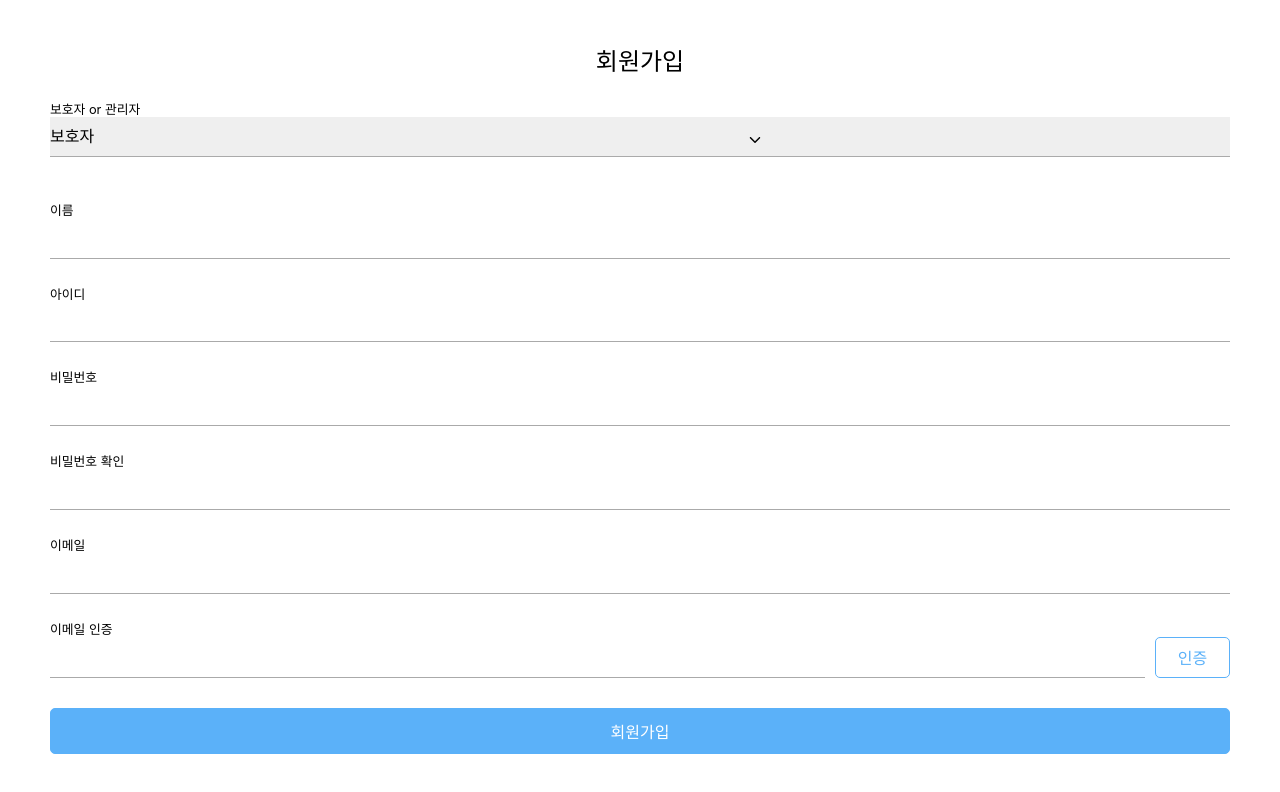
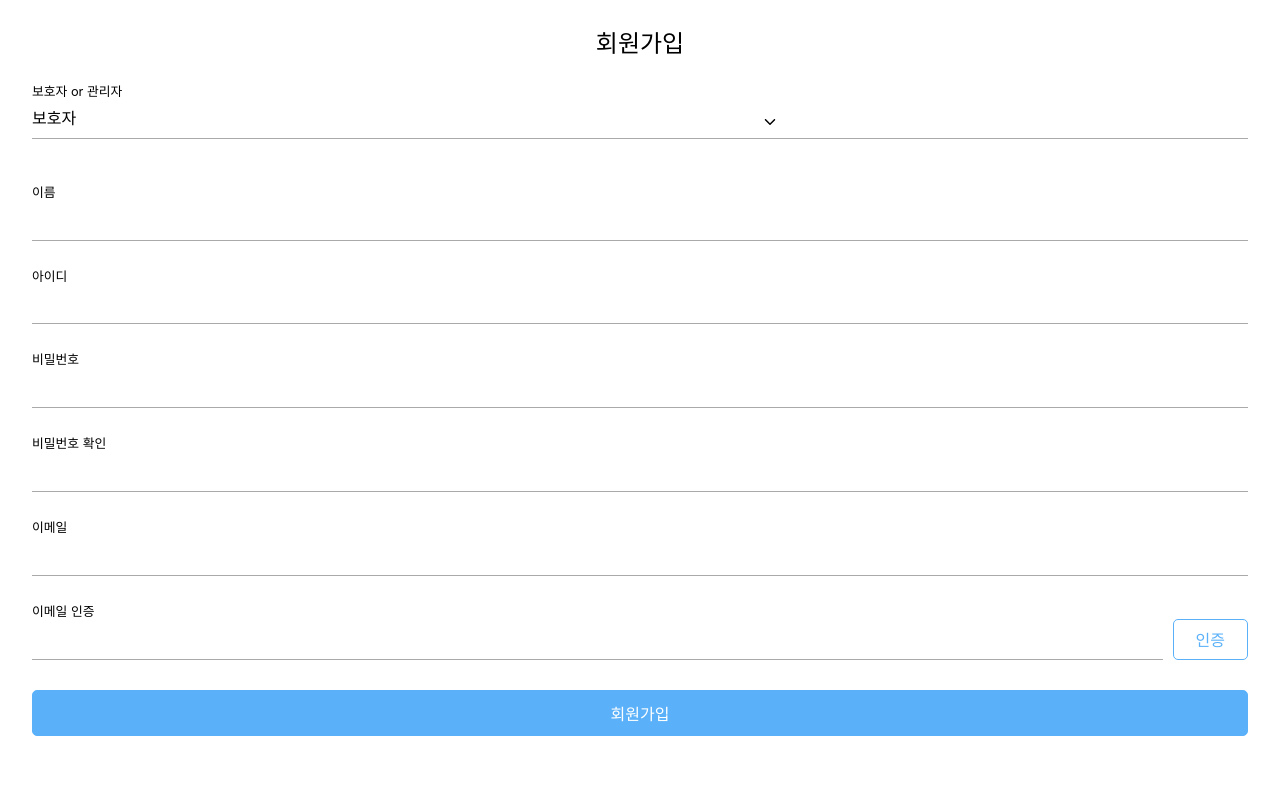
Before and after one commit to BBIYAC/anboo-react-frontend, a React (Create React App) app: page /signup in a window 1280 px wide. Shown: the top 792 px of the page. Built offline with nearby package versions, Linux system fonts and the light colour scheme.

Commit message:
Update select component & padding

```diff
--- a/src/components/atoms/Select/Select.css
+++ b/src/components/atoms/Select/Select.css
@@ -11,8 +11,9 @@
     width: var(--width);
     margin-bottom: var(--margin-bottom);
     height: var(--height);
+    background: white;
 }
 
 .arrow-down{
-    transform: translate(115px, -55px);
+    transform: translate(130px, -55px);
 }
--- a/src/index.css
+++ b/src/index.css
@@ -23,7 +23,7 @@ body {
     sans-serif;
   -webkit-font-smoothing: antialiased;
   -moz-osx-font-smoothing: grayscale;
-  padding: 50px;
+  padding: 2rem;
 }
 
 code {
```
